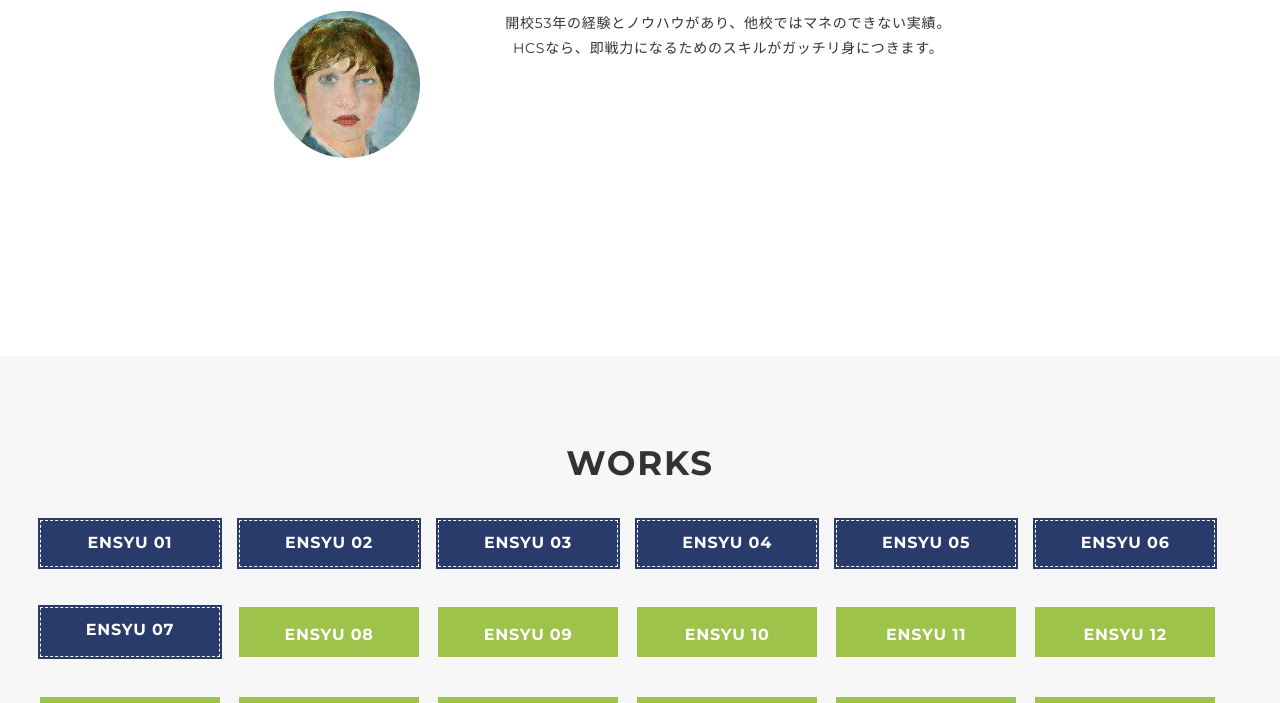
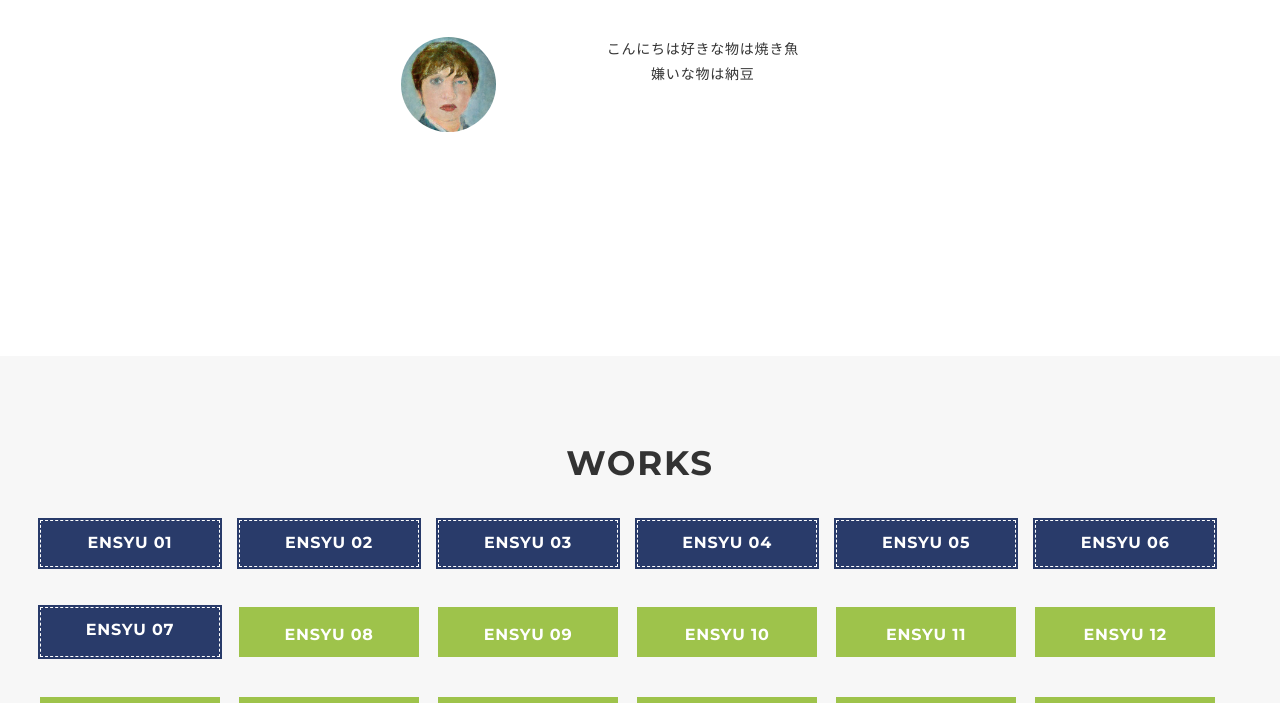
Before and after one commit to 20213079-sakurai/S1A123, a plain HTML site: page index.html in a window 1280 px wide. Shown: the part 397-1100 px from the top of the page. Drawn offline with nearby package versions, Linux system fonts and the light colour scheme.

Commit message:
Add files via upload
コミットの更新

```diff
--- a/index.html
+++ b/index.html
@@ -43,8 +43,8 @@
 							<img src="portfolio/img/profile.png" alt="自画像" />
 						</p>
 						<p class="main-visual-text">
-							開校53年の経験とノウハウがあり、<br class="sp-only">他校ではマネのできない実績。<br>
-							HCSなら、即戦力になるためのスキルが<br class="sp-only">ガッチリ身につきます。<br>
+							こんにちは<br class="sp-only">好きな物は焼き魚<br>
+							嫌いな物は納豆<br class="sp-only"><br>
 						</p>
 					</div>
 				</div>
```
